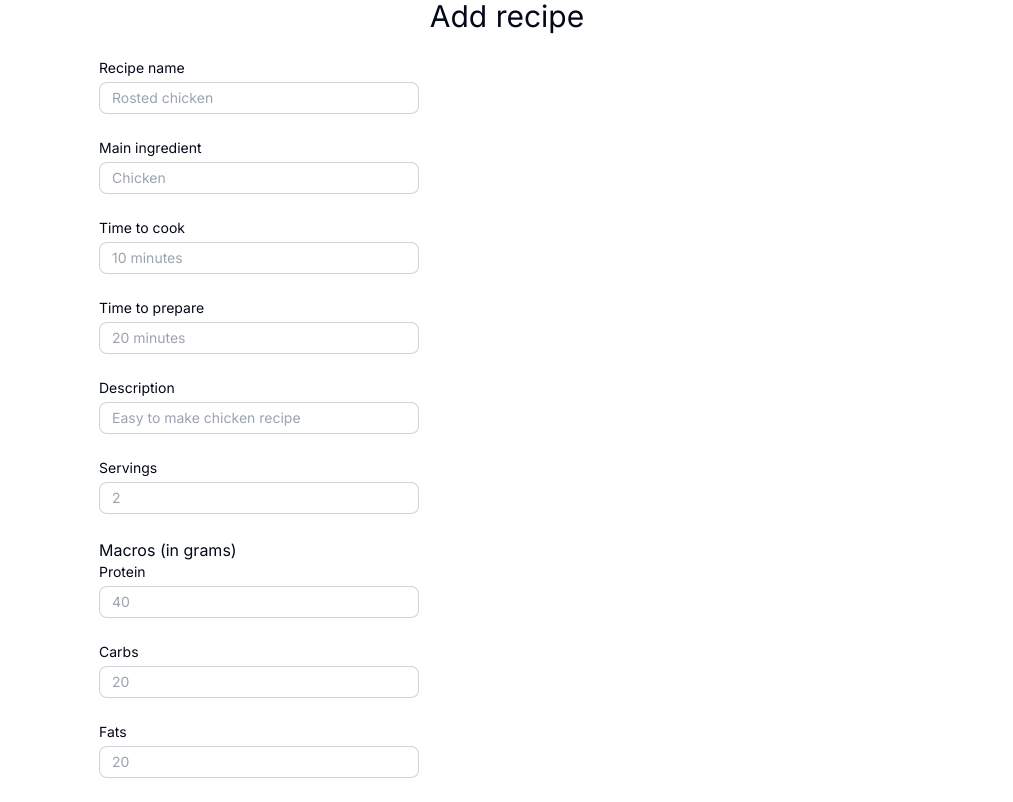
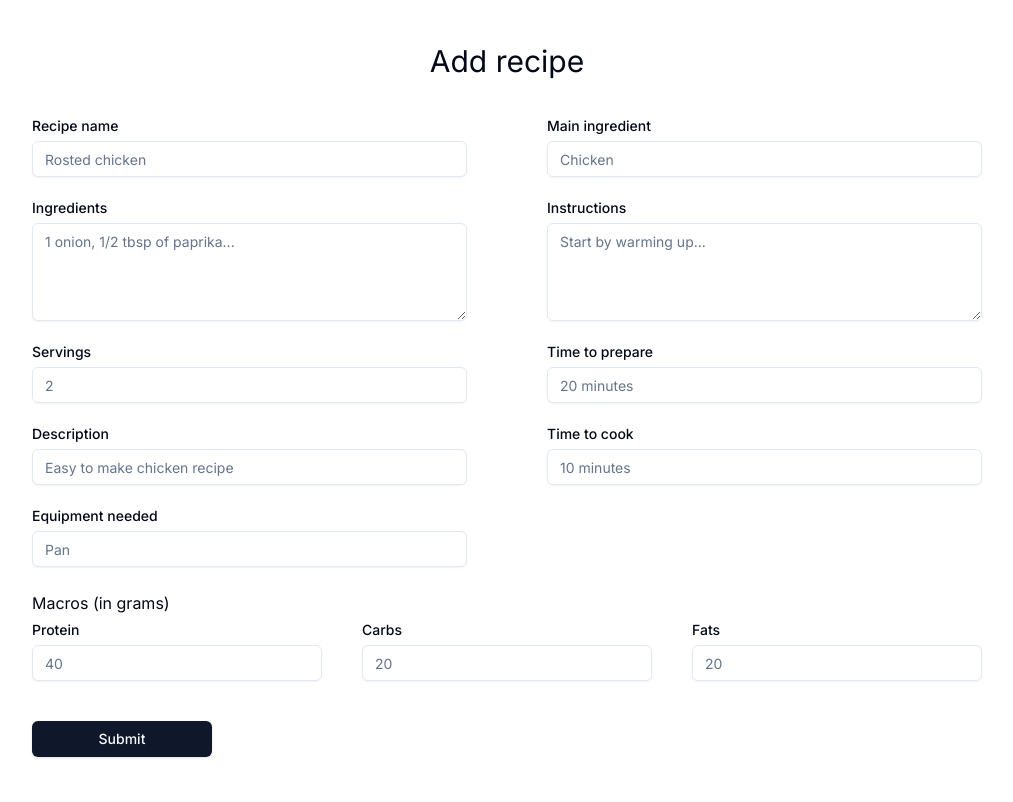
Before and after one commit to NoelCov/recipe-book-fe, a Next.js app: page /add-recipe in a window 1280 px wide. Shown: the whole page, without its empty margins (133-1146 px from the left). Built offline with nearby package versions, Linux system fonts and the light colour scheme.

Commit message:
Finished creating form page to add a recipe.

```diff
--- a/app/add-recipe/page.tsx
+++ b/app/add-recipe/page.tsx
@@ -1,285 +1,70 @@
 "use client"
 
-import { z } from "zod"
-import { zodResolver } from "@hookform/resolvers/zod"
-import { useForm } from "react-hook-form"
+import { Button } from "@/components/ui/button"
+import Input from "../../components/input/input";
+import { FormEvent } from "react";
+import { Textarea } from "@/components/ui/textarea"
+import { Label } from "@/components/ui/label"
 
-import { Button } from "@/components/ui/button"
-// import {
-//   Form,
-//   FormControl,
-//   FormDescription,
-//   FormField,
-//   FormItem,
-//   FormLabel,
-//   FormMessage,
-// } from "@/components/ui/form"
-// import { Input } from "@/components/ui/input"
-// import { Textarea } from "@/components/ui/textarea"
-// import { Separator } from "@/components/ui/separator"
+export default function AddRecipe() {
 
-import { Input } from "../../components/input/input";
+  const onSubmit = async (event: FormEvent<HTMLFormElement>) => {
+    event.preventDefault();
 
-//TODO Check if it's okay to call ProfileForm from here or if we should put everything in ProfileForm.
+    const object = {};
+    const macros = {};
+    const formData = new FormData(event.currentTarget);
+    for (const [key, value] of formData.entries()) {
+      if (key == "protein" || key == "carbs" || key == "fats") {
+        macros[key] = value
+      } else {
+        object[key] = value;
+      }
+    }
+    object["macros"] = macros;
+    console.log(object);
 
+    const res = await fetch("http://localhost:8080/api/recipe/", {
+      method: 'POST', body: JSON.stringify(object)
+    });
+    console.log(res);
+    if (!res.ok) {
+      throw new Error("Failed to fetch data.");
+    }
+    return res.json();
+  }
 
-// ingredients: "",
-//   instructions: [],
-//     timeToCook: "",
-//       timeToPrepare: "",
-//         description: "",
-//           servings: undefined,
-//             calories: "",
-//               macros: {
-//   "protein": undefined,
-//     "carbs": undefined,
-//       "fats": undefined
-// }
-
-// TODO finish this, make the form flex etc and add the url for the backend.
-export default function AddRecipe() {
   return (
-    <div className="flex flex-col p-24 items-center justify-center h-screen scroll">
-      <h1 className="text-3xl mb-6">Add recipe</h1>
-      <form className="w-3/4">
-        <Input label="Recipe name" placeholder="Rosted chicken" />
-        <Input label="Main ingredient" placeholder="Chicken" />
-        <Input label="Time to cook" placeholder="10 minutes" />
-        <Input label="Time to prepare" placeholder="20 minutes" />
-        <Input label="Description" placeholder="Easy to make chicken recipe" />
-        <Input label="Servings" placeholder="2" />
-        <div>
-          <p>Macros (in grams)</p>
-          <Input label="Protein" placeholder="40" />
-          <Input label="Carbs" placeholder="20" />
-          <Input label="Fats" placeholder="20" />
+    <div className="flex flex-col p-24 items-center h-screen justify-center">
+      <h1 className="text-3xl mb-10">Add recipe</h1>
+      <form className="flex flex-col items-center" onSubmit={onSubmit}>
+        <div className="flex flex-col xl:grid xl:grid-cols-2 xl:gap-x-20 w-[950px]">
+          <Input placeholder="Rosted chicken" name="name" label="Recipe name" />
+          <Input label="Main ingredient" placeholder="Chicken" name="mainIngredient" />
+          <div className="flex flex-col gap-2 mb-6">
+            <Label htmlFor="ingredients">Ingredients</Label>
+            <Textarea rows={4} placeholder="1 onion, 1/2 tbsp of paprika..." name="ingredients" />
+          </div>
+          <div className="flex flex-col gap-2 mb-6">
+            <Label htmlFor="instructions">Instructions</Label>
+            <Textarea rows={4} placeholder="Start by warming up..." name="instructions" />
+          </div>
+          <Input label="Servings" placeholder="2" name="servings" s />
+          <Input label="Time to prepare" placeholder="20 minutes" name="timeToPrepare" />
+          <Input label="Description" placeholder="Easy to make chicken recipe" name="description" />
+          <Input label="Time to cook" placeholder="10 minutes" name="timeToCook" />
+          <Input label="Equipment needed" placeholder="Pan" name="equipmentNeeded" />
         </div>
-
+        <div className="w-full">
+          <p className="pb-2">Macros (in grams)</p>
+          <div className="flex gap-10">
+            <Input label="Protein" placeholder="40" name="protein" />
+            <Input label="Carbs" placeholder="20" name="carbs" />
+            <Input label="Fats" placeholder="20" name="fats" />
+          </div>
+        </div>
+        <Button type="submit" className="w-[180px] mr-auto mt-4">Submit</Button>
       </form>
-      {/* {ProfileForm()} */}
-      {/* https://ui.shadcn.com/docs/components/form */}
-    </div>
+    </div >
   )
 }
-
-// // 1. Create a form schema. We will do this using ZOD which is a library to use with TypeScript.
-// const Macros = z.object({
-//   protein: z.number(),
-//   carbs: z.number(),
-//   fats: z.number()
-// });
-
-// const formSchema = z.object({
-//   recipeName: z.string(),
-//   mainIngredient: z.string(),
-//   ingredients: z.string(),
-//   instructions: z.array(z.string()).nonempty(),
-//   timeToCook: z.string(),
-//   timeToPrepare: z.string(),
-//   description: z.string(),
-//   servings: z.number(),
-//   calories: z.string(),
-//   macros: Macros
-// });
-
-// // 2. Define a form
-// export function ProfileForm() {
-//   // 1. Define your form.
-//   const form = useForm<z.infer<typeof formSchema>>({
-//     resolver: zodResolver(formSchema),
-//     defaultValues: {
-//       recipeName: "",
-//       mainIngredient: "",
-//       ingredients: "",
-//       instructions: [],
-//       timeToCook: "",
-//       timeToPrepare: "",
-//       description: "",
-//       servings: undefined,
-//       calories: "",
-//       macros: {
-//         "protein": undefined,
-//         "carbs": undefined,
-//         "fats": undefined
-//       }
-//     },
-//   })
-
-// // 2. Define a submit handler.
-// function onSubmit(values: z.infer<typeof formSchema>) {
-//   // Do something with the form values.
-//   // ✅ This will be type-safe and validated.
-//   console.log(values);
-//   for (let key in Object.keys(values)) {
-//     console.log(key);
-//   }
-//   // Send it to backend.
-//   console.log(values)
-//   console.log("Send to backend after checking if it's correct");
-// }
-
-//   return (
-//     <Form {...form}>
-//       <form onSubmit={form.handleSubmit(onSubmit)} className="w-1/3 space-y-4">
-//         <FormField
-//           control={form.control}
-//           name="recipeName"
-//           render={({ field }) => (
-//             <FormItem>
-//               <FormLabel>Recipe name</FormLabel>
-//               <FormControl>
-//                 <Input placeholder="Pan seared tilapia" {...field} />
-//               </FormControl>
-//               {/* <FormDescription>
-//                 This is the recipe name.
-//               </FormDescription>
-//               <FormMessage /> */}
-//             </FormItem>
-//           )}
-//         />
-//         <FormField
-//           control={form.control}
-//           name="mainIngredient"
-//           render={({ field }) => (
-//             <FormItem>
-//               <FormLabel>Main ingredient</FormLabel>
-//               <FormControl>
-//                 <Input placeholder="Tilapia" {...field} />
-//               </FormControl>
-//             </FormItem>
-//           )}
-//         />
-//         <FormField
-//           control={form.control}
-//           name="ingredients"
-//           render={({ field }) => (
-//             <FormItem>
-//               <FormLabel>Ingredients</FormLabel>
-//               <FormControl>
-//                 <Textarea placeholder="1. Tilapia 2. Olive oil 3. Lemon 4. Paprika 5. Salt" rows={5} {...field} />
-//               </FormControl>
-//               <FormDescription>
-//                 Add ingredients in format like shown in placeholder.
-//               </FormDescription>
-//             </FormItem>
-//           )}
-//         />
-//         <FormField
-//           control={form.control}
-//           name="instructions"
-//           render={({ field }) => (
-//             <FormItem>
-//               <FormLabel>Instructions</FormLabel>
-//               <FormControl>
-//                 <Textarea placeholder="1. Defrost fish. 2. Season fish with paprika, salt, black pepper, chili powder. 3. Cook for 4 minutes per side at medium-high heat." rows={5} {...field} />
-//               </FormControl>
-//               <FormDescription>
-//                 Add instructions in format like shown in placeholder.
-//               </FormDescription>
-//             </FormItem>
-//           )}
-//         />
-//         <FormField
-//           control={form.control}
-//           name="timeToCook"
-//           render={({ field }) => (
-//             <FormItem>
-//               <FormLabel>Cooking time</FormLabel>
-//               <FormControl>
-//                 <Input placeholder="35 minutes" {...field} />
-//               </FormControl>
-//             </FormItem>
-//           )}
-//         />
-//         <FormField
-//           control={form.control}
-//           name="timeToPrepare"
-//           render={({ field }) => (
-//             <FormItem>
-//               <FormLabel>Preparation time</FormLabel>
-//               <FormControl>
-//                 <Input placeholder="10 minutes" {...field} />
-//               </FormControl>
-//             </FormItem>
-//           )}
-//         />
-//         <FormField
-//           control={form.control}
-//           name="description"
-//           render={({ field }) => (
-//             <FormItem>
-//               <FormLabel>Description</FormLabel>
-//               <FormControl>
-//                 <Textarea placeholder="This dish is high in protein, super easy to make and tasty" rows={3} {...field} />
-//               </FormControl>
-//             </FormItem>
-//           )}
-//         />
-//         <FormField
-//           control={form.control}
-//           name="servings"
-//           render={({ field }) => (
-//             <FormItem>
-//               <FormLabel>Servings</FormLabel>
-//               <FormControl>
-//                 <Input placeholder="4 servings" {...field} />
-//               </FormControl>
-//             </FormItem>
-//           )}
-//         />
-//         <Separator className="my-4" />
-//         <p className="text-xl">Macros:</p>
-//         <FormField
-//           control={form.control}
-//           name="calories"
-//           render={({ field }) => (
-//             <FormItem>
-//               <FormLabel>Calories</FormLabel>
-//               <FormControl>
-//                 <Input placeholder="300 calories" {...field} />
-//               </FormControl>
-//             </FormItem>
-//           )}
-//         />
-//         <FormField
-//           control={form.control}
-//           name="macros.protein"
-//           render={({ field }) => (
-//             <FormItem>
-//               <FormLabel>Protein</FormLabel>
-//               <FormControl>
-//                 <Input placeholder="30 grams" {...field} />
-//               </FormControl>
-//             </FormItem>
-//           )}
-//         />
-//         <FormField
-//           control={form.control}
-//           name="macros.fats"
-//           render={({ field }) => (
-//             <FormItem>
-//               <FormLabel>Fat</FormLabel>
-//               <FormControl>
-//                 <Input placeholder="10 grams" {...field} />
-//               </FormControl>
-//             </FormItem>
-//           )}
-//         />
-//         <FormField
-//           control={form.control}
-//           name="macros.carbs"
-//           render={({ field }) => (
-//             <FormItem>
-//               <FormLabel>Carbs</FormLabel>
-//               <FormControl>
-//                 <Input placeholder="30 grams" {...field} />
-//               </FormControl>
-//             </FormItem>
-//           )}
-//         />
-//         <Button type="submit" className="mt-4">Submit</Button>
-//       </form>
-//     </Form>
-//   )
-// }
-// }
--- a/components/input/input.tsx
+++ b/components/input/input.tsx
@@ -1,15 +1,21 @@
-import React from 'react'
+import React, { HTMLInputTypeAttribute } from 'react'
+
+import { Input } from "@/components/ui/input"
+import { Label } from "@/components/ui/label"
 
 interface input {
     label: string,
-    placeholder: string
+    placeholder: string,
+    name: string
 }
 
-export const Input = ({ label, placeholder }: input) => {
+const InputComponent = ({ label, placeholder, name }: input) => {
     return (
-        <div className="flex flex-col gap-1 mb-6 align-center max-w-80">
-            <label className="text-sm">{label}</label>
-            <input type="text" placeholder={placeholder} className="input input-bordered w-full input-sm" />
+        <div className="flex flex-col gap-2 mb-6 align-center w-full">
+            <Label htmlFor={name}>{label}</Label>
+            <Input placeholder={placeholder} name={name} type="text" />
         </div >
     )
 }
+
+export default InputComponent;
```
Also changed, not shown: 1 other file (tests, documents, lock files or other folders).
